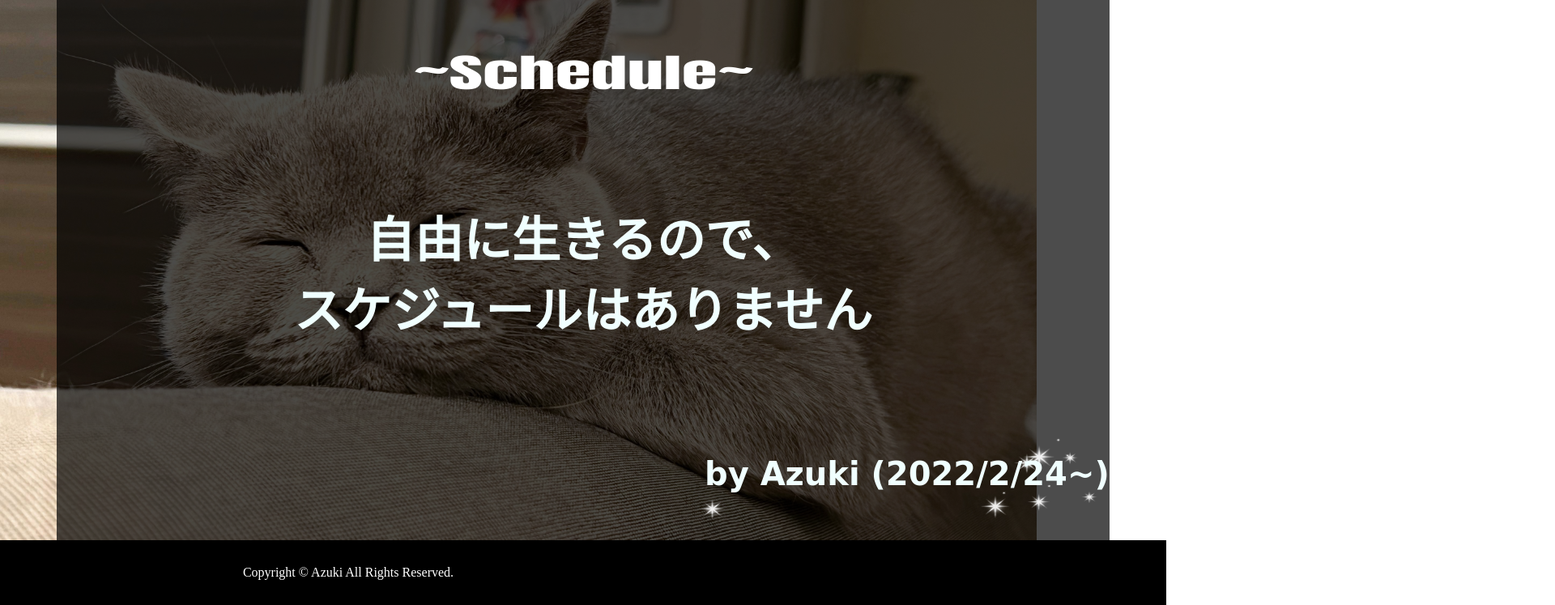
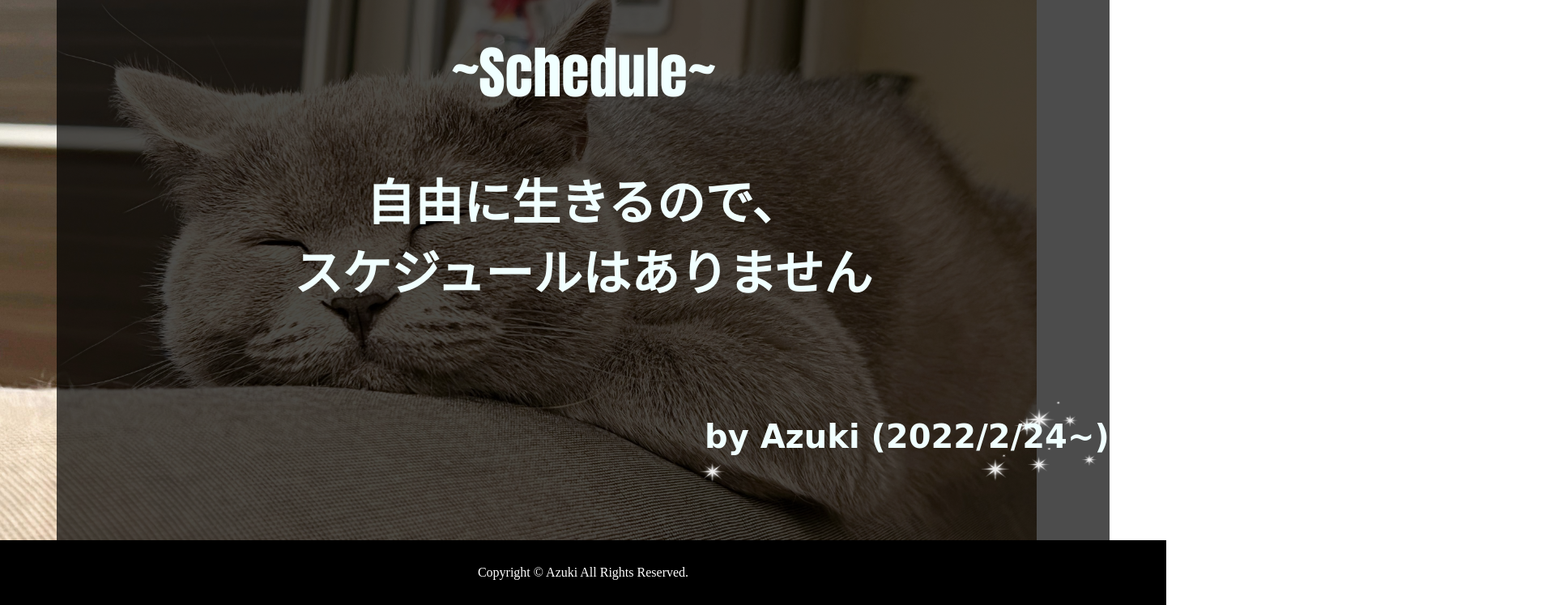
Before and after one commit to yuuki106/azuki_schedule.github.io, a plain HTML site: page index.html in a window 1280 px wide. Shown: the part 173-920 px from the top of the page at 81% size, 1920 px wide, since content can reach past the window. Drawn offline with Linux system fonts and the light colour scheme.

Commit message:
Update stylesheet.css

```diff
--- a/stylesheet.css
+++ b/stylesheet.css
@@ -16,7 +16,6 @@ img {
 header{
     background-color: black;
     height: 70px;
-
 }
 .container{
     width: 1440px;
@@ -37,6 +36,7 @@ header{
     background-color: grey;
     height: 70px;
     text-align: center;
+
 }
 .swich-wrapper a{
     padding: 0 75px;
@@ -59,8 +59,8 @@ header{
     background-size: cover;
     height: 700px;
     border-top: 20px solid black;
+
 }
-
 .schedule-list{
     width: 1300px;
     background-color:rgba(0, 0, 0, 0.7);
@@ -68,32 +68,38 @@ header{
     margin: auto;
     padding-top: 30px;
 }
+
 .schedule-list h1{
-    font-size: 60px;
-    color: white;
+    font-size: 70px;
+    text-align: center;
     font-family: Impact;
-    text-align: center;
-    transform: scale(1.5, 0.8);
-    padding-top: 30px;
+    color: azure;
+    padding-top: 20px;
 }
+
 .schedule-list h2{
     font-size: 60px;
     color: azure;
     text-align: center;
-    padding-top: 110px;
+    padding-top: 60px;
     font-family: "Hiragino Mincho ProN";
     padding-bottom: 110px;
+
+
 }
 
 .message {
     position: relative;
     float: right;
     padding-right: 10px;
+
+
 }
 
 .message img{
     width: 500px;
     height: 150px;
+
 }
 
 .message h3{
@@ -103,12 +109,13 @@ left:10px;
    color: azure;
    font-family: cursive;
    font-size: 40px;
-width: 1300px;
+
 }
 
 footer{
     width: 1440px;
     height: 80px;
+
 }
 
 .fotter-logo p{
```
Lines whose indentation alone changed are shown as unchanged.
